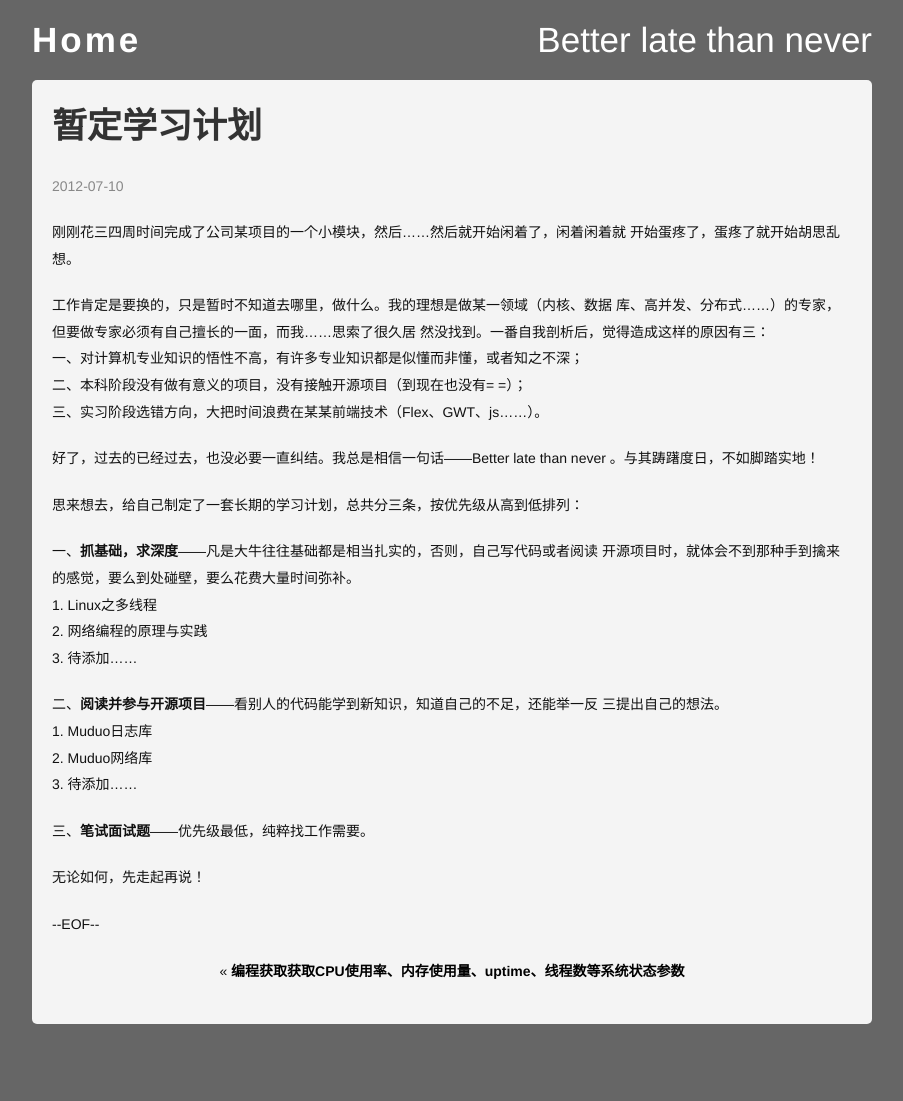
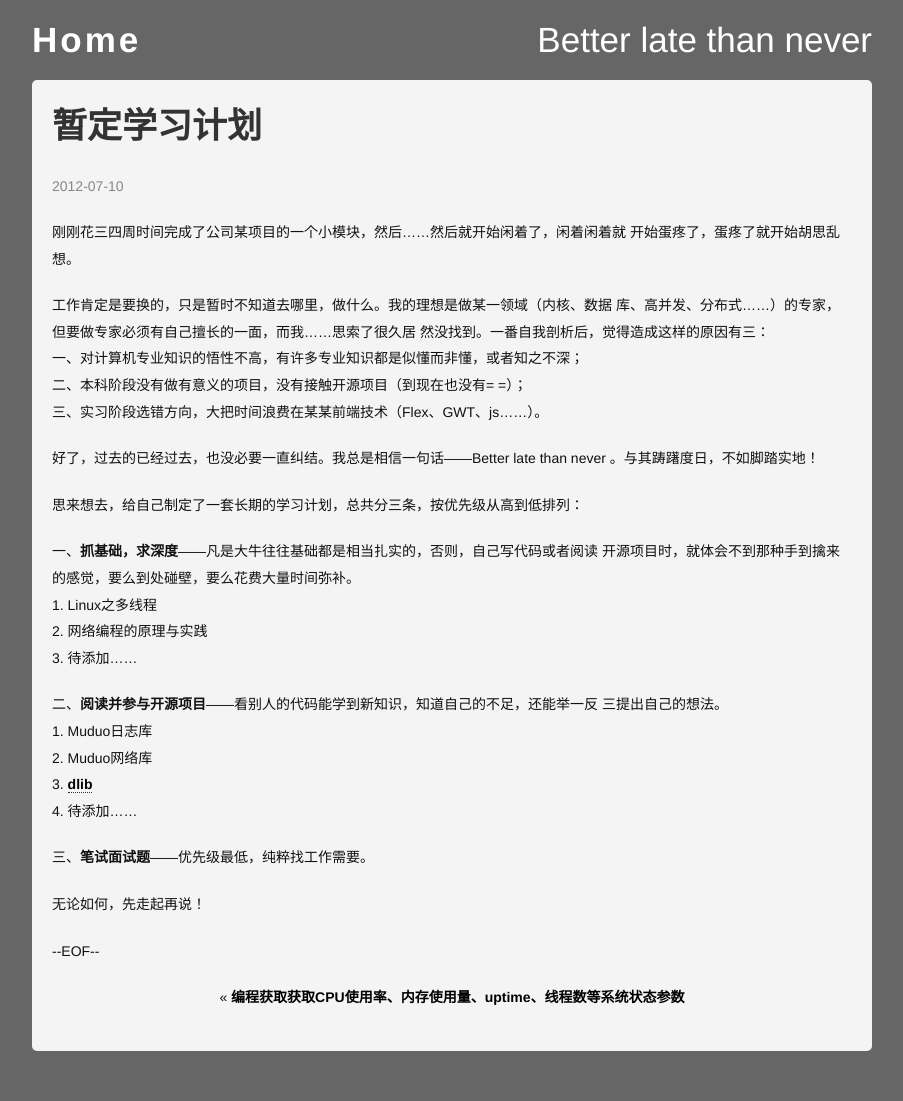
Before and after one commit to jiaguofang/yapianyu.github.com, a Jekyll site: the page built from _posts/essay/2012-07-10-learn-plan.markdown, in a window 1280 px wide. Shown: the whole page, without its empty margins (188-1091 px from the left). Built offline with Jekyll 4.4.1, drawn with Linux system fonts in a browser that asks for light colours; Markdown is read by kramdown in place of the engine named in the settings; comment, search, counter and statistics services are not loaded; before the commit the page ends 1074 px from its top, so only the background shows below that.

Commit message:
Update master

```diff
--- a/_posts/essay/2012-07-10-learn-plan.markdown
+++ b/_posts/essay/2012-07-10-learn-plan.markdown
@@ -30,7 +30,8 @@ tags: 学习 计划
 三提出自己的想法。
 1\. Muduo日志库
 2\. Muduo网络库
-3\. 待添加……
+3\. [dlib](http://dlib.net/)
+4\. 待添加……
 
 三、**笔试面试题**——优先级最低，纯粹找工作需要。
 
```
